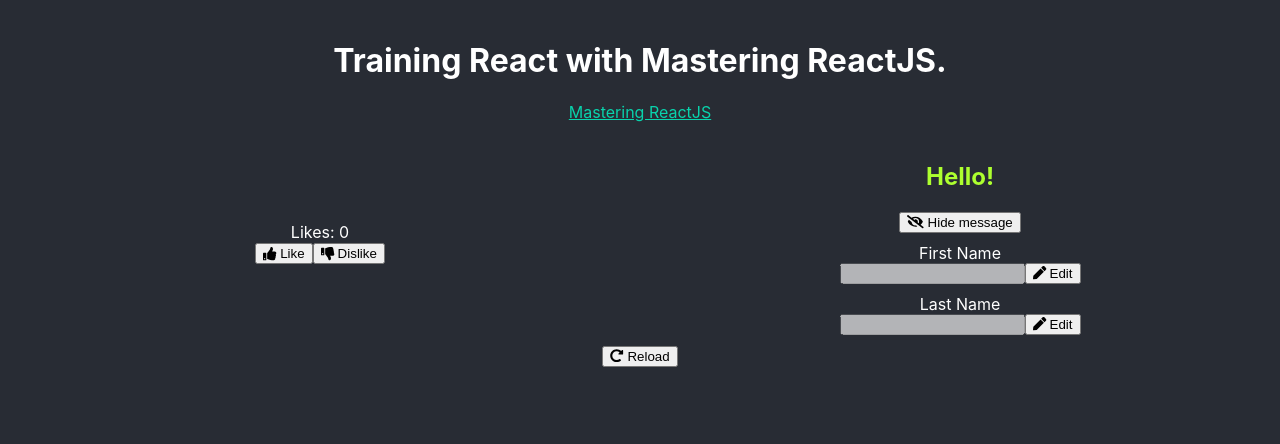
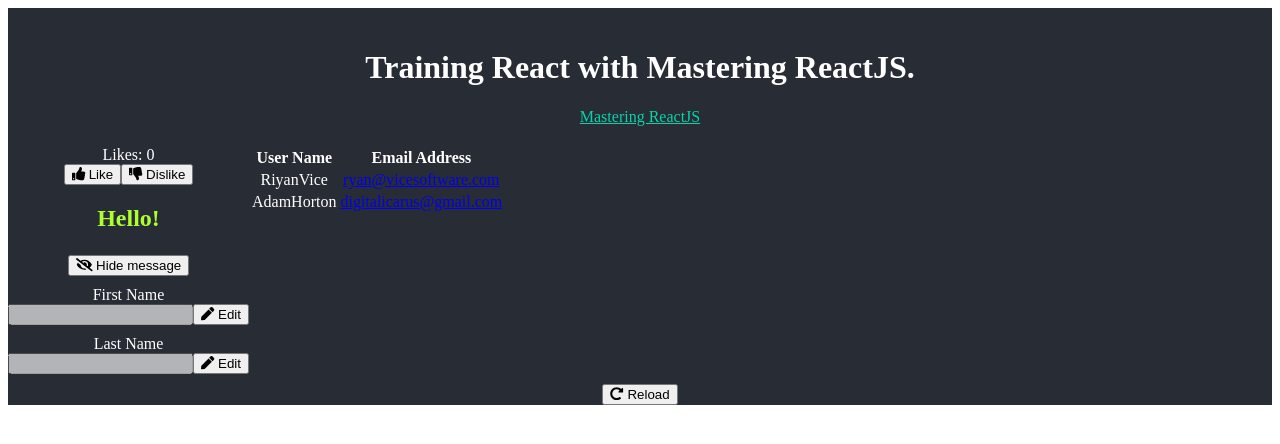
Before and after one commit to dandgerson/masterting-react, a React (Create React App) app: page / in a window 1280 px wide. Shown: the top 444 px of the page. Built offline with nearby package versions, Linux system fonts and the light colour scheme.

Commit message:
refactor Ref naming

```diff
--- a/src/App.js
+++ b/src/App.js
@@ -6,10 +6,11 @@ import './App.scss';
 
 import HelloReact from './components/HelloReact/index'
 import LikeCounter from './components/LikeCounter/index'
+import UserList from './components/UserList/index'
 import Button from './components/Button'
 import Icon from './components/Icon'
 
-function App() {
+const App = () => {
   const reload = () => {
     ReactDOM.unmountComponentAtNode(document.getElementById('root'))
     ReactDOM.render(
@@ -34,8 +35,18 @@ function App() {
         </a>
       </header>
       <main className="App-main">
-        <LikeCounter />
-        <HelloReact />
+        <div className="row">
+          <div className="col">
+            <LikeCounter />
+          </div>
+          <div className="col">
+            <HelloReact />
+          </div>
+        </div>
+        <div className="row">
+          <UserList />
+        </div>
+
       </main>
       <footer>
         <Button onClick={reload}>
--- a/src/components/HelloReact/HelloMessage/index.js
+++ b/src/components/HelloReact/HelloMessage/index.js
@@ -1,25 +1,25 @@
-import React from 'react'
+import React, { useEffect } from 'react'
 import PropTypes from 'prop-types'
 
 const HelloMessage = ({ message }) => {
-  // useEffect(() => {
-  //   console.log('hooked ComponentDidMount')
-  //   return () => {
-  //     console.log('hooked ComponentDidUnmount')
-  //   }
-  // }, [])
-  // useEffect(() => {
-  //   console.log('hooked ComponentDidUpdate')
-  //   return () => {
-  //     console.log('hooked ComponentWillUpdate')
-  //   }
-  // })
-  // useEffect(() => {
-  //   console.log('hooked ComponentDidReceiveProps', message)
-  //   return () => {
-  //     console.log('hooked ComponentWillReceiveProps', message)
-  //   }
-  // }, [message])
+  useEffect(() => {
+    console.log('hooked ComponentDidMount')
+    return () => {
+      console.log('hooked ComponentWillUnmount')
+    }
+  }, [])
+  useEffect(() => {
+    console.log('hooked ComponentDidUpdate')
+    return () => {
+      console.log('hooked ComponentWillUpdate')
+    }
+  })
+  useEffect(() => {
+    console.log('hooked ComponentDidReceiveProps', message)
+    return () => {
+      console.log('hooked ComponentWillReceiveProps', message)
+    }
+  }, [message])
   return (
     <h2 style={{color: 'greenyellow'}}>
       {message}
--- a/src/components/HelloReact/TextBox/index.js
+++ b/src/components/HelloReact/TextBox/index.js
@@ -7,16 +7,16 @@ import './TextBox.scss'
 
 const TextBox = ({ label, ...props }) => {
   const [ editing, setEditing ] = useState(false)
-  const $messageBox = useRef()
+  const messageBoxRef = useRef()
   const update = () => {
     setEditing(false)
-    props.update($messageBox.current.value)
+    props.update(messageBoxRef.current.value)
   }
   const edit = () => {
     setEditing(true)
   }
   useEffect(() => {
-    $messageBox.current.focus()
+    messageBoxRef.current.focus()
   })
   return (
     <div className='TextBox'>
@@ -24,7 +24,7 @@ const TextBox = ({ label, ...props }) => {
       <div className="TextBox--formWrapper">
         <input
           type="text"
-          ref={$messageBox}
+          ref={messageBoxRef}
           disabled={!editing}
         />
         <Button onClick={editing ? update : edit}>
--- a/src/components/LikeCounter/index.js
+++ b/src/components/LikeCounter/index.js
@@ -9,6 +9,7 @@ const LikeCounter = (props) => {
   const [ likes, setLikes ] = useState(0)
   const [ showedLikes, setShowedLikes ] = useState(0)
   const [ rateUp, setRateUp ] = useState(null)
+
   useEffect(() => {
     likes > 1 && setShowedLikes(likes)
   }, [likes])
@@ -21,6 +22,7 @@ const LikeCounter = (props) => {
     setLikes(likes - 1)
     showedLikes > 2 && setRateUp(false)
   }
+
   let RateUpDownIcon = null
   switch(rateUp) {
     case false: {
@@ -33,6 +35,7 @@ const LikeCounter = (props) => {
     }
     default: RateUpDownIcon = null
   }
+
   return (
     <div className="LikeCounter">
       <div>
--- /dev/null
+++ b/src/components/UserList/UserRow.js
@@ -0,0 +1,14 @@
+import React from 'react'
+
+const UserRow = (props) => (
+  <tr>
+    <td>{props.user.userName}</td>
+    <td>
+      <a href={`mailto: ${props.user.email}`}>
+        {props.user.email}
+      </a>
+    </td>
+  </tr>
+)
+
+export default UserRow
--- /dev/null
+++ b/src/components/UserList/index.js
@@ -0,0 +1,39 @@
+import React, { useState } from 'react'
+
+import UserRow from './UserRow'
+
+const UserList = (props) => {
+  const [ users, setUsers ] = useState([
+    {
+      id: 1,
+      userName: 'RiyanVice',
+      email: 'ryan@vicesoftware.com',
+    },
+    {
+      id: 2,
+      userName: 'AdamHorton',
+      email: 'digitalicarus@gmail.com',
+    },
+  ])
+  const userRows = users.map(user => (
+    <UserRow
+      key={user.id}
+      user={user}
+    />
+  ))
+  return (
+    <table className='UserList'>
+      <thead>
+        <tr>
+          <th>User Name</th>
+          <th>Email Address</th>
+        </tr>
+      </thead>
+      <tbody>
+        {userRows}
+      </tbody>
+    </table>
+  )
+}
+
+export default UserList
--- a/src/index.js
+++ b/src/index.js
@@ -1,6 +1,6 @@
 import React from 'react';
 import ReactDOM from 'react-dom';
-import './index.css';
+import './main.scss';
 import App from './App'
 import * as serviceWorker from './serviceWorker';
 
--- /dev/null
+++ b/src/styles/layout/_grid.scss
@@ -0,0 +1,14 @@
+.container {
+  display: flex;
+  flex-flow: column nowrap;
+  width: 100%;
+  height: 100%;
+}
+.row {
+  display: flex;
+  flex-flow: row nowrap;
+  width: 100%;
+}
+.col {
+  width: 100%;
+}
```
Also changed, not shown: src/main.scss (added), src/styles/base/_reset.scss (renamed from src/index.css).
